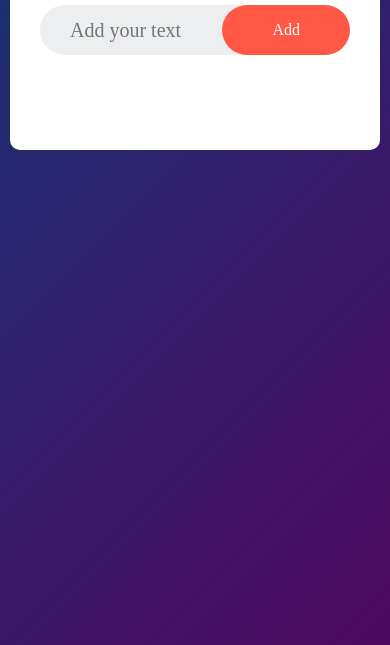
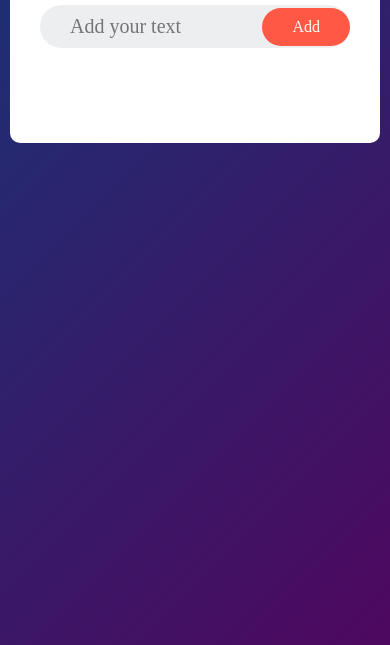
Before and after one commit to firsttestgithub/Project-todo-app, a plain HTML site: page index.html in a window 390 px wide. Shown: the part 199-844 px from the top of the page. Drawn offline with Linux system fonts and the light colour scheme.

Commit message:
Add files via upload

```diff
--- a/style.css
+++ b/style.css
@@ -115,5 +115,10 @@ ul li span{
 }
 .row input{
     width:100px;
+    margin-right: 10px;
+
+}
+.row button{
+padding:10px 30px;
 }
 }
```
